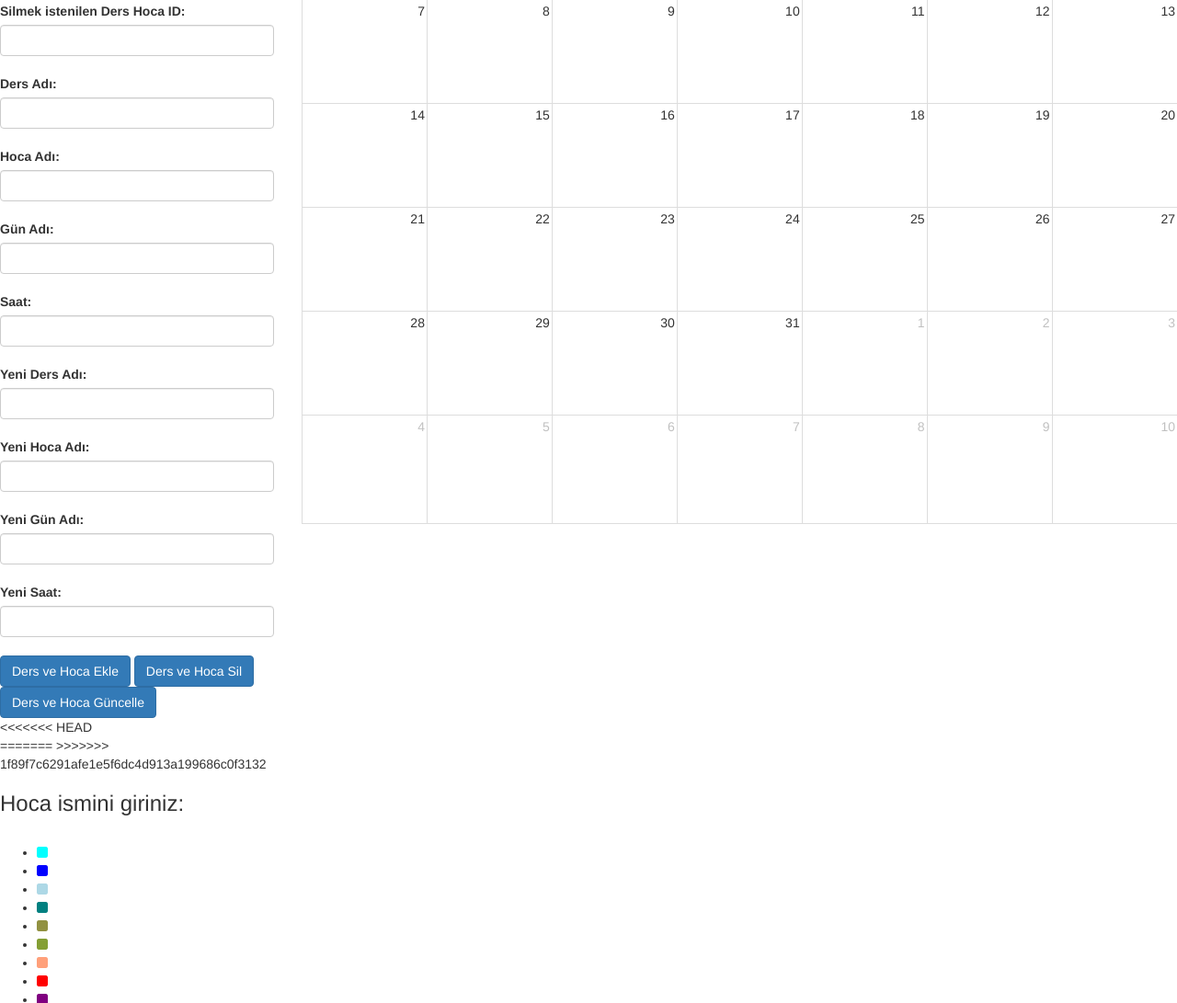
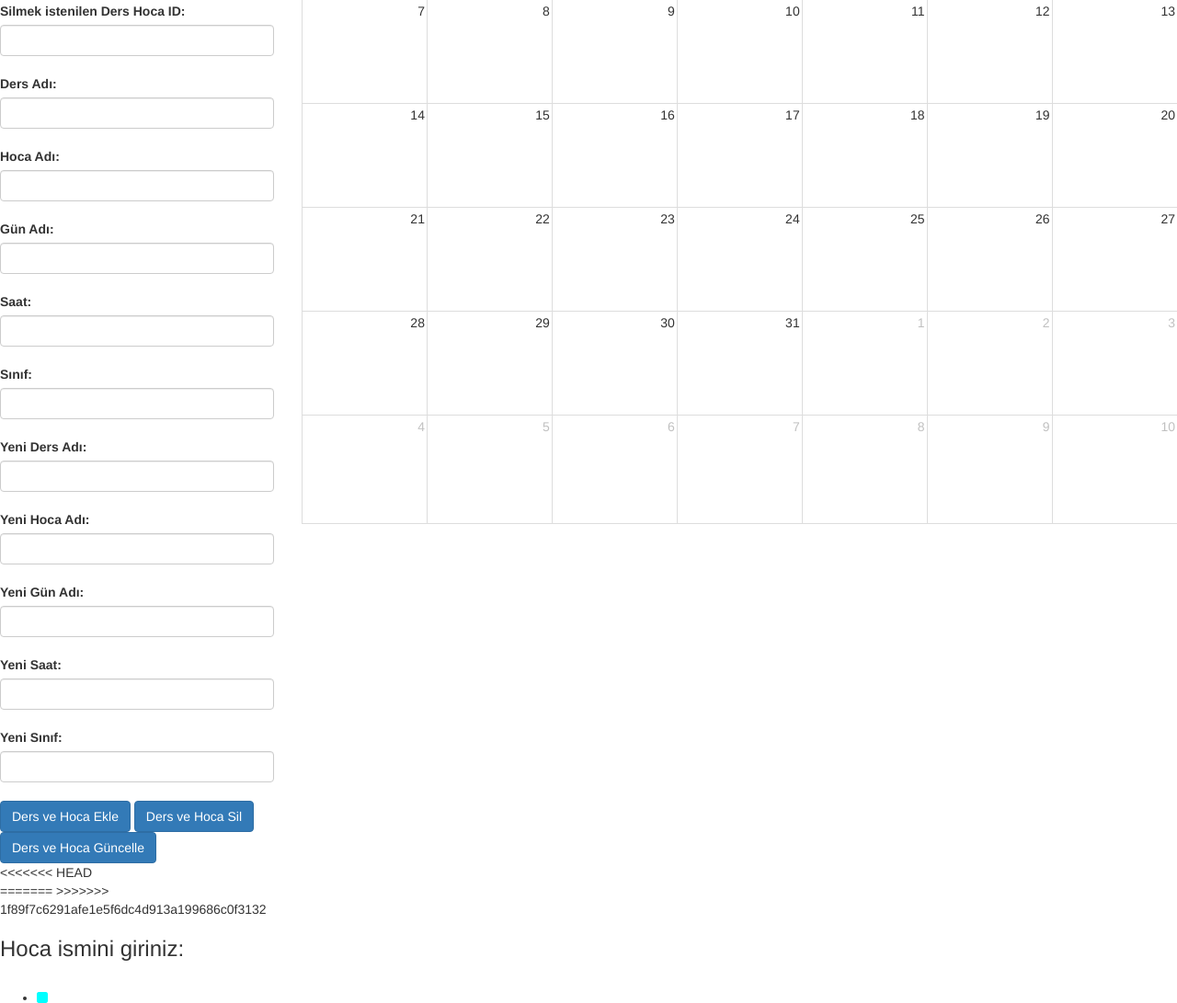
Before and after one commit to Helen205/yazlab-2, a Flask app: page / in a window 1280 px wide. Shown: the part 228-1319 px from the top of the page at 92% size. Run offline with Flask 3, Linux system fonts and the light colour scheme; some libraries are stand-ins or nearby versions.

Commit message:
sinif güncel

```diff
--- a/app.py
+++ b/app.py
@@ -53,10 +53,11 @@ def satisfies_constraints(node, coloring):
     hoca_id = node ["HocaID"]
     kacinci_sinif = node ["KacinciSinif"]
     ders_id = node ["DersID"]
+    sinif = node ["Sinif"]
     for other_node, other_props in G.nodes.items():
         if other_node != node and other_props.get("GunID") == hoca_gun and other_props.get("SaatID") == hoca_saat and other_props.get("KacinciSinif") == kacinci_sinif:
             return False
-        if other_node != node and other_props.get("GunID") == hoca_gun and other_props.get("SaatID") == hoca_saat and other_props.get("HocaID") == hoca_id and other_props.get("DersID") == ders_id:
+        if other_node != node and other_props.get("GunID") == hoca_gun and other_props.get("SaatID") == hoca_saat and other_props.get("HocaID") == hoca_id and other_props.get("DersID") == ders_id and other_props.get("Sinif") == sinif:
             return False
     return True
 
--- a/index.py
+++ b/index.py
@@ -50,7 +50,7 @@ def find_id_by_name(table_name, name):
             connection.close()
 
 
-def add(DersAdi, HocaAdi, GunAdi, SaatAdi):
+def add(DersAdi, HocaAdi, GunAdi, SaatAdi, Sinif):
     try:
         connection = connect()
         cursor = connection.cursor()
@@ -60,10 +60,10 @@ def add(DersAdi, HocaAdi, GunAdi, SaatAdi):
         GunID = find_id_by_name('gun', GunAdi)
         SaatID = find_id_by_name('saat', SaatAdi)
 
-        if None not in (DersID, HocaID, GunID, SaatID):
+        if None not in (DersID, HocaID, GunID, SaatID, Sinif):
 
-            sql = "INSERT INTO dershocalar (DersID, HocaID, GunID, SaatID) VALUES (%s, %s, %s, %s)"
-            values = (DersID, HocaID, GunID, SaatID)
+            sql = "INSERT INTO dershocalar (DersID, HocaID, GunID, SaatID, Sinif) VALUES (%s, %s, %s, %s, %s)"
+            values = (DersID, HocaID, GunID, SaatID, Sinif)
 
 
             cursor.execute(sql, values)
@@ -110,7 +110,7 @@ def delete(DersHocaID):
 
 
 def update(
-    DersAdi, HocaAdi, GunAdi, SaatAdi, yeni_DersAdi, yeni_HocaAdi, yeni_GunAdi, yeni_SaatAdi
+    DersAdi, HocaAdi, GunAdi, SaatAdi, Sinif, yeni_DersAdi, yeni_HocaAdi, yeni_GunAdi, yeni_SaatAdi, yeni_Sinif
 ):
     try:
         connection = connect()
@@ -125,17 +125,19 @@ def update(
         yeni_GunID = find_id_by_name('gun', yeni_GunAdi)
         yeni_SaatID = find_id_by_name('saat', yeni_SaatAdi)
 
-        if None not in (DersID, HocaID, GunID, SaatID,yeni_DersID,yeni_HocaID,yeni_GunID,yeni_SaatID):
-            sql = "UPDATE dershocalar SET DersID=%s, HocaID=%s, GunID=%s, SaatID=%s WHERE DersID=%s AND HocaID=%s AND GunID=%s AND SaatID=%s"
+        if None not in (DersID, HocaID, GunID, SaatID,Sinif,yeni_DersID,yeni_HocaID,yeni_GunID,yeni_SaatID,yeni_Sinif):
+            sql = "UPDATE dershocalar SET DersID=%s, HocaID=%s, GunID=%s, SaatID=%s, Sinif= %s WHERE DersID=%s AND HocaID=%s AND GunID=%s AND SaatID=%s AND Sinif=%s"
             values = (
                 yeni_DersID,
                 yeni_HocaID,
                 yeni_GunID,
                 yeni_SaatID,
+                yeni_Sinif,
                 DersID,
                 HocaID,
                 GunID,
                 SaatID,
+                Sinif,
             )
 
             cursor.execute(sql, values)
@@ -168,15 +170,15 @@ def add_endpoint():
     HocaID = data.get("HocaID")
     GunID = data.get("GunID")
     SaatID = data.get("SaatID")
+    Sinif = data.get("Sinif")
 
-
-    if not all([DersID, HocaID, GunID, SaatID]):
+    if not all([DersID, HocaID, GunID, SaatID,Sinif]):
         DersID = find_id_by_name('ders', data.get("DersAdi"))
         HocaID = find_id_by_name('hoca', data.get("HocaAdi"))
         GunID = find_id_by_name('gun', data.get("GunAdi"))
         SaatID = find_id_by_name('saat', data.get("SaatAdi"))
 
-    add(DersID, HocaID, GunID, SaatID)
+    add(DersID, HocaID, GunID, SaatID, Sinif)
 
     return jsonify({"message": "Veri başarıyla eklendi"})
 
@@ -200,13 +202,15 @@ def update_endpoint():
     HocaID = data.get("HocaID")
     GunID = data.get("GunID")
     SaatID = data.get("SaatID")
+    Sinif = data.get("Sinif")
 
     yeni_DersID = data.get("yeni_DersID")
     yeni_HocaID = data.get("yeni_HocaID")
     yeni_GunID = data.get("yeni_GunID")
     yeni_SaatID = data.get("yeni_SaatID")
+    yeni_Sinif = data.get("yeni_Sinif")
 
-    if not all([DersID, HocaID, GunID, SaatID,yeni_DersID,yeni_HocaID,yeni_GunID,yeni_SaatID]):
+    if not all([DersID, HocaID, GunID, SaatID, Sinif, yeni_DersID,yeni_HocaID,yeni_GunID,yeni_SaatID,yeni_Sinif]):
         DersID = find_id_by_name('ders', data.get("DersAdi"))
         HocaID = find_id_by_name('hoca', data.get("HocaAdi"))
         GunID = find_id_by_name('gun', data.get("GunAdi"))
@@ -217,7 +221,7 @@ def update_endpoint():
         yeni_GunID = find_id_by_name('gun', data.get("yeni_GunAdi"))
         yeni_SaatID = find_id_by_name('saat', data.get("yeni_SaatAdi"))
 
-    update(DersID, HocaID, GunID, SaatID,yeni_DersID,yeni_HocaID,yeni_GunID,yeni_SaatID)
+    update(DersID, HocaID, GunID, SaatID,Sinif,yeni_DersID,yeni_HocaID,yeni_GunID,yeni_SaatID,yeni_Sinif)
 
     return jsonify({"message": "Veri başarıyla güncellendi"})
 
--- a/templates/index.html
+++ b/templates/index.html
@@ -114,6 +114,9 @@
                 <label for="SaatID">Saat:</label>
                 <input type="text" id="SaatID" name="SaatID" class="form-control" required /><br />
 
+                <label for="Sinif">Sınıf:</label>
+                <input type="text" id="Sinif" name="Sinif" class="form-control" required /><br />
+
                 <label for="yeniDersID">Yeni Ders Adı:</label>
                 <input type="text" id="yeniDersID" name="yeniDersID" class="form-control" required /><br />
 
@@ -125,6 +128,10 @@
 
                 <label for="yeniSaatID">Yeni Saat:</label>
                 <input type="text" id="yeniSaatID" name="yeniSaatID" class="form-control" required /><br />
+
+
+                <label for="yeniSinif">Yeni Sınıf:</label>
+                <input type="text" id="yeniSinif" name="yeniSinif" class="form-control" required /><br />
 
 
 
@@ -189,6 +196,7 @@
         var HocaID = document.getElementById("HocaID").value;
         var GunID = document.getElementById("GunID").value;
         var SaatID = document.getElementById("SaatID").value;
+        var Sinif = document.getElementById("Sinif").value;
 
         fetch("/add-endpoint", {
             method: "POST",
@@ -200,6 +208,7 @@
                 HocaID: HocaID,
                 GunID: GunID,
                 SaatID: SaatID,
+                Sinif: Sinif,
             }),
         })
         .then((response) => response.json())
@@ -243,11 +252,13 @@
       var HocaID = document.getElementById("HocaID").value;
       var GunID = document.getElementById("GunID").value;
       var SaatID = document.getElementById("SaatID").value;
+      var Sinif = document.getElementById("Sinif").value;
 
       var yeniDersID = document.getElementById("yeniDersID").value;
       var yeniHocaID = document.getElementById("yeniHocaID").value;
       var yeniGunID = document.getElementById("yeniGunID").value;
       var yeniSaatID = document.getElementById("yeniSaatID").value;
+      var yeniSinif = document.getElementById("yeniSinif").value;
 
       fetch("/update-endpoint", {
           method: "POST",
@@ -259,10 +270,12 @@
               HocaID: HocaID,
               GunID: GunID,
               SaatID: SaatID,
+              Sinif:Sinif,
               yeni_DersID: yeniDersID,
               yeni_HocaID: yeniHocaID,
               yeni_GunID: yeniGunID,
               yeni_SaatID: yeniSaatID,
+              yeni_Sinif: yeniSinif,
           }),
       })
       .then((response) => response.json())
```
